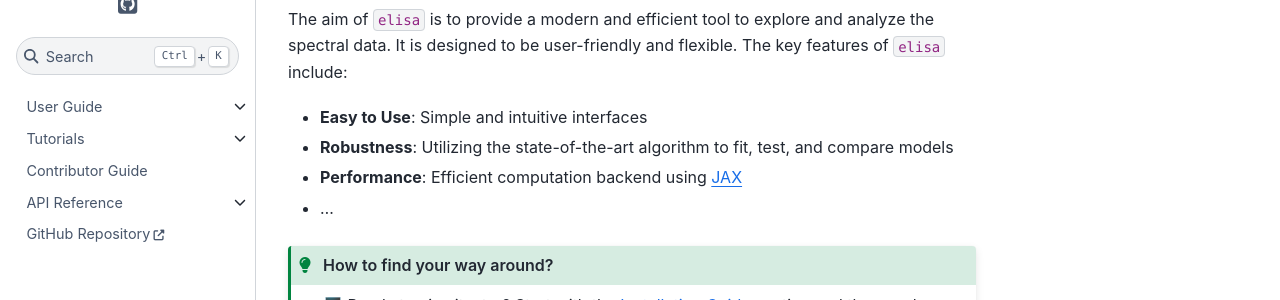
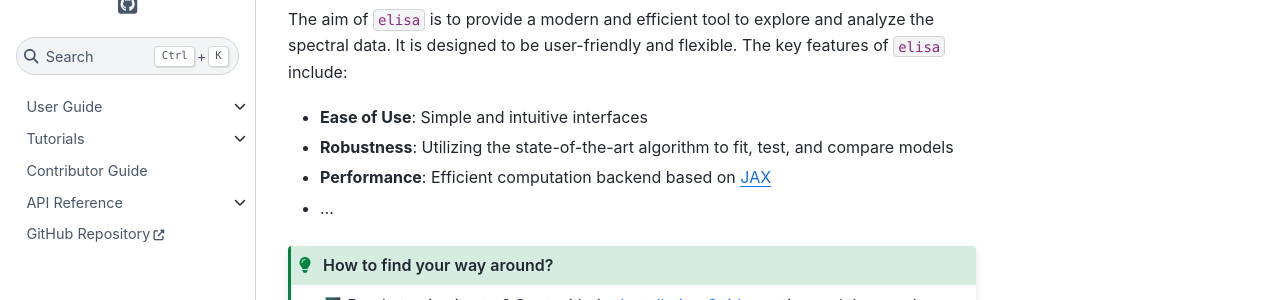
Before and after one commit to wcxve/elisa, a Sphinx documentation site: the page built from docs/index.md, in a window 1280 px wide and 900 px high. Shown: the part 292-592 px from the top of the window. Built offline with Sphinx 7.4.7 and the Sphinx Book theme 1.1.4, drawn with Linux system fonts in a browser that asks for light colours; pages that are not in the unit, such as notebooks, are missing from menus.

Commit message:
update description

````diff
--- a/docs/index.md
+++ b/docs/index.md
@@ -10,9 +10,9 @@ The aim of ``elisa`` is to provide a modern and efficient tool to explore and
 analyze the spectral data. It is designed to be user-friendly and flexible.
 The key features of ``elisa`` include:
 
-- **Easy to Use**: Simple and intuitive interfaces
+- **Ease of Use**: Simple and intuitive interfaces
 - **Robustness**: Utilizing the state-of-the-art algorithm to fit, test, and compare models
-- **Performance**: Efficient computation backend using [JAX](https://jax.readthedocs.io/en/latest/notebooks/quickstart.html)
+- **Performance**: Efficient computation backend based on [JAX](https://jax.readthedocs.io/en/latest/notebooks/quickstart.html)
 - ...
 
 ```{admonition} How to find your way around?
````
Also changed, not shown: README.md (+2 -2 lines).
